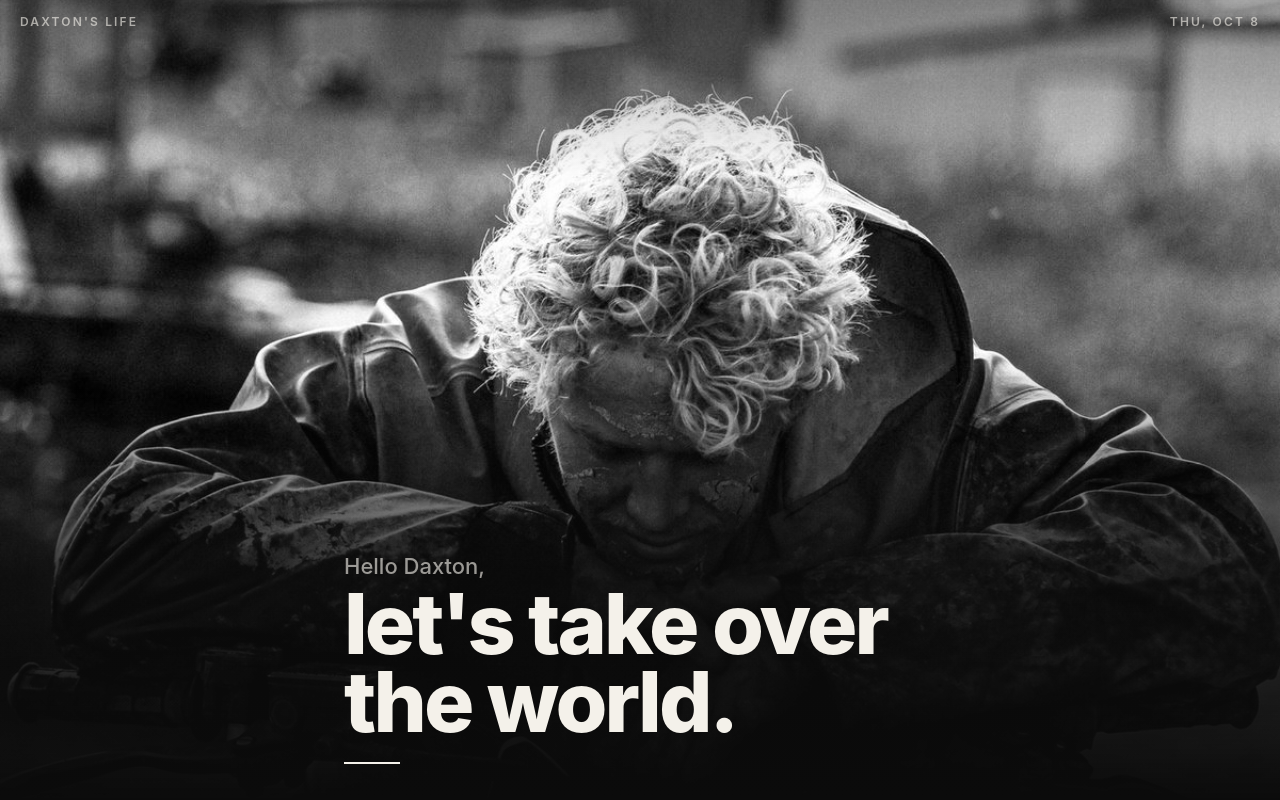
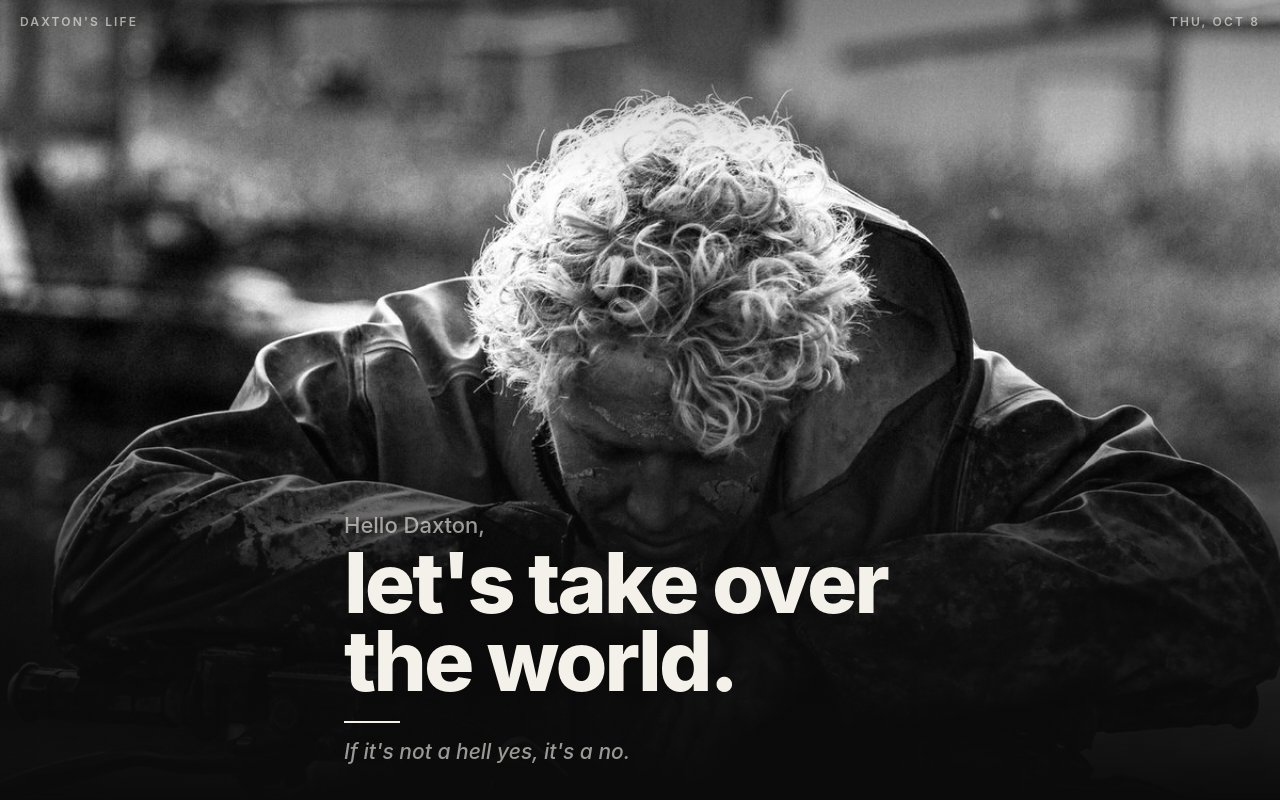
Before and after one commit to daxtontessmer-ai/Daxtons-Life, a plain HTML site: page index.html in a window 1280 px wide. Drawn offline with Linux system fonts and the light colour scheme.

Commit message:
v2: add motto line to landing page
Adds "If it's not a hell yes, it's a no." under the headline.
Bumps offline cache to v2 so phones pick up the change.

Co-Authored-By: Claude Opus 5.5 <noreply@anthropic.com>
Claude-Session: https://claude.ai/code/session_01AuUd2gzUg1My6hkWezUwiy

```diff
--- a/index.html
+++ b/index.html
@@ -33,6 +33,8 @@
   h1 span { display:block; }
   .line { height:2px; width:56px; background:var(--ink); margin-top:22px; transform-origin:left;
           animation:grow .8s 1.4s cubic-bezier(.2,.7,.2,1) both; }
+  .motto { margin-top:16px; font-size:clamp(16px,4.4vw,21px); font-weight:500; font-style:italic; color:var(--dim);
+           animation:rise .9s 1.7s cubic-bezier(.2,.7,.2,1) both; }
   @keyframes settle { from { transform:scale(1.08); filter:brightness(.6); } to { transform:scale(1); filter:brightness(1); } }
   @keyframes rise { from { opacity:0; transform:translateY(18px); } to { opacity:1; transform:none; } }
   @keyframes grow { from { transform:scaleX(0); } to { transform:scaleX(1); } }
@@ -46,6 +48,7 @@
     <p class="hello">Hello Daxton,</p>
     <h1><span>let's take over</span><span>the world.</span></h1>
     <div class="line"></div>
+    <p class="motto">If it's not a hell yes, it's a no.</p>
   </main>
 <script>
   document.getElementById("day").textContent =
--- a/sw.js
+++ b/sw.js
@@ -1,5 +1,5 @@
 // Keeps the app working with no signal. Bump VERSION whenever files change.
-const VERSION = "v1";
+const VERSION = "v2";
 const FILES = ["./", "index.html", "manifest.webmanifest", "img/daxton.jpg", "img/icon-180.png", "img/icon-192.png", "img/icon-512.png"];
 
 self.addEventListener("install", e => {
```
Also changed, not shown: CHANGELOG.md.
